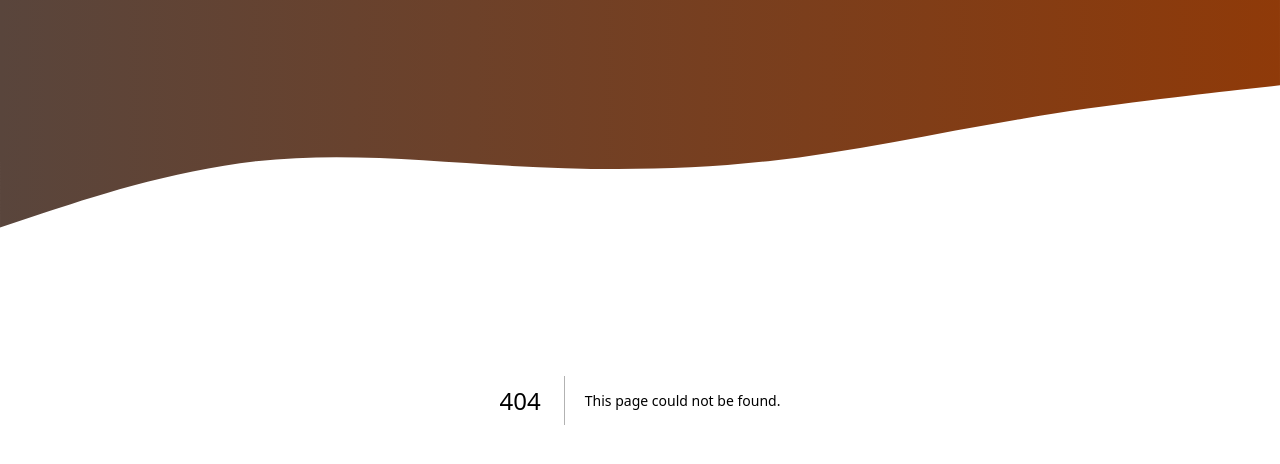
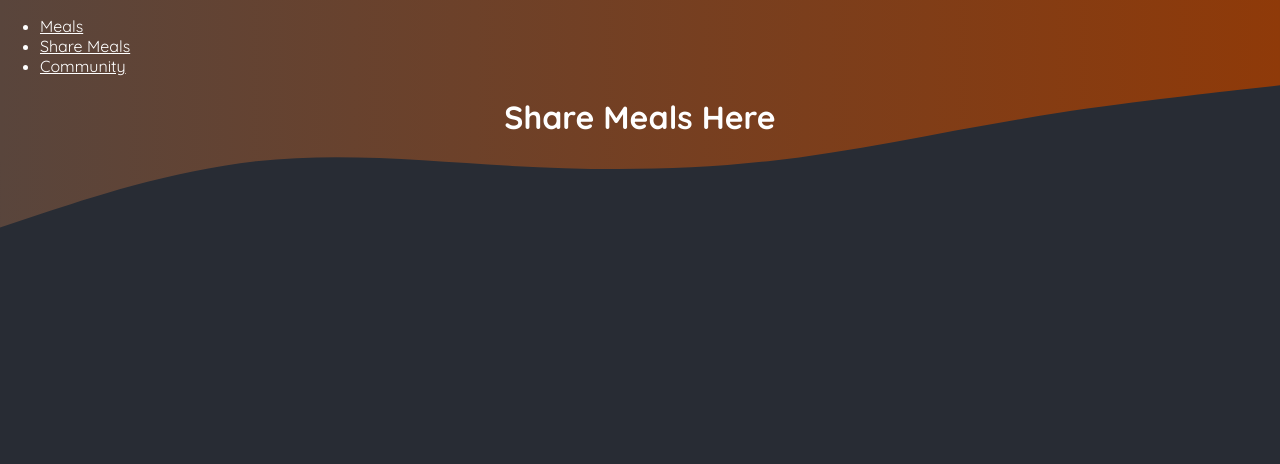
Before and after one commit to AleksandarPredic/next-js-foodies-app, a Next.js app: page /meals/share in a window 1280 px wide. Before the commit this address had no page. Shown: the top 464 px of the page. Built offline with nearby package versions, Linux system fonts and the light colour scheme.

Commit message:
Added basic routes

```diff
--- a/app/layout.js
+++ b/app/layout.js
@@ -1,4 +1,5 @@
 import './globals.css';
+import Menu from '@/components/Menu'
 
 export const metadata = {
   title: 'NextLevel Food',
@@ -30,6 +31,8 @@ export default function RootLayout({ children }) {
           </svg>
         </div>
 
+        <Menu />
+
         {children}
       </body>
     </html>
--- /dev/null
+++ b/app/meals/share/page.js
@@ -0,0 +1,9 @@
+export default function MealsSharePage() {
+  return (
+    <main>
+      <h1 style={{color: 'white', textAlign: 'center'}}>
+        Share Meals Here
+      </h1>
+    </main>
+  );
+}
--- /dev/null
+++ b/components/Menu.js
@@ -0,0 +1,11 @@
+import Link from "next/link";
+
+export default function Menu() {
+  return (
+    <ul style={{color: 'white'}}>
+      <li><Link href="/meals" style={{color: 'inherit'}}>Meals</Link></li>
+      <li><Link href="/meals/share" style={{color: 'inherit'}}>Share Meals</Link></li>
+      <li><Link href="/community" style={{color: 'inherit'}}>Community</Link></li>
+    </ul>
+  )
+}
```
Also changed, not shown: app/community/page.js (added, +9 -0 lines), app/meals/[mealSlug]/page.js (added, +11 -0 lines), app/meals/page.js (added, +9 -0 lines).
